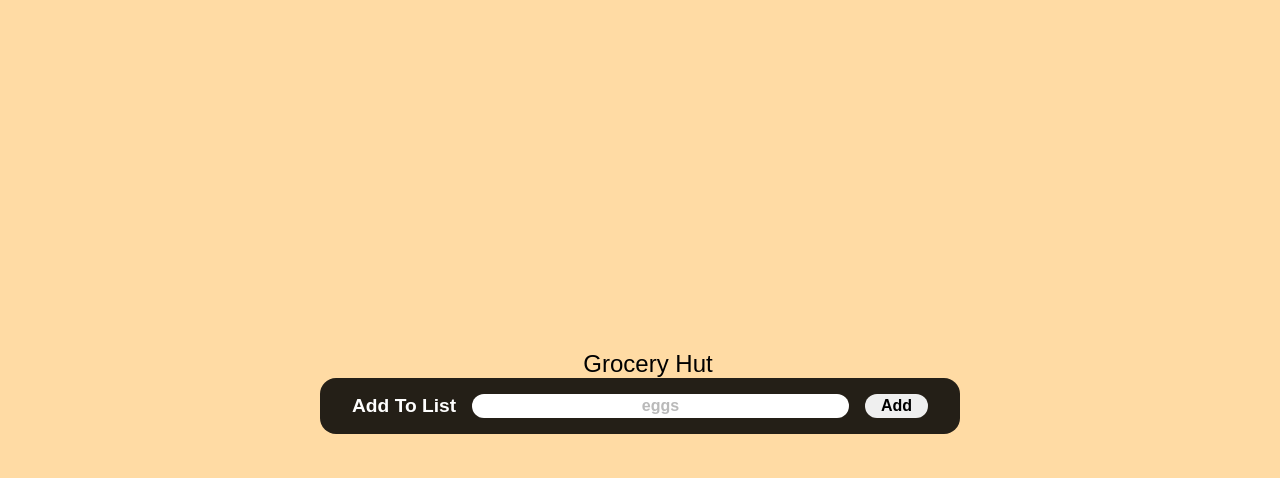
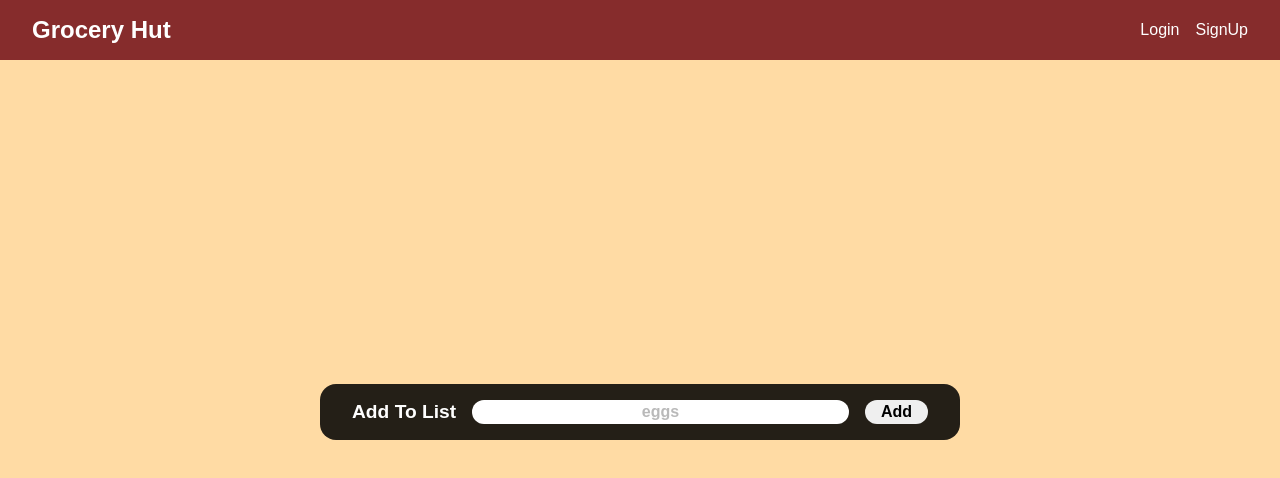
Before and after one commit to JJAHMEDAMER/grocery-hut, a Next.js app in the folder frontend/grocery_hut/: page /home in a window 1280 px wide. Shown: the top 478 px of the page. Built offline with nearby package versions, Linux system fonts and the light colour scheme; no server answers.

Commit message:
add navbar

```diff
--- /dev/null
+++ b/frontend/grocery_hut/comp/Navbar/Navbar.jsx
@@ -0,0 +1,11 @@
+import styles from "./Navbar.module.css"
+
+export const Navbar = () => {
+    return <nav className={styles.nav}>
+        <h1 className={styles.app_title}>Grocery Hut</h1>
+        <ul className={styles.list}>
+            <li>Login</li>
+            <li>SignUp</li>
+        </ul>
+    </nav>
+}
--- /dev/null
+++ b/frontend/grocery_hut/comp/Navbar/Navbar.module.css
@@ -0,0 +1,25 @@
+.nav {
+    display: flex;
+    justify-content: space-between;
+    align-items: center;
+    padding: 1rem 2rem;
+    background-color: var(--accent-color);
+    color: var(--white);
+}
+
+.app_title {
+    font-size: 1.5rem;
+    font-weight: 700;
+}
+
+.list{
+    display: flex;
+    justify-content: space-between;
+    align-items: center;
+    gap: 1rem;
+}
+
+.list>*:hover{
+    cursor: pointer;
+    color: rgb(244, 244, 244);
+}
--- /dev/null
+++ b/frontend/grocery_hut/comp/Navbar/index.js
@@ -0,0 +1 @@
+export * from "./Navbar"
--- a/frontend/grocery_hut/comp/index.js
+++ b/frontend/grocery_hut/comp/index.js
@@ -1,2 +1,3 @@
 export * from "./AddItemBar";
 export * from "./List";
+export * from "./Navbar";
--- a/frontend/grocery_hut/pages/home/home.module.css
+++ b/frontend/grocery_hut/pages/home/home.module.css
@@ -1,3 +1,10 @@
+   .app_container {
+       display: flex;
+       align-items: center;
+       justify-content: center;
+       min-height: 90vh;
+   }
+
    .app {
        display: flex;
        flex-direction: column;
@@ -6,11 +13,6 @@
        width: 50%;
    }
 
-   .app_title {
-       font-size: 1.5rem;
-       margin-left: 1rem;
-   }
-
    @media screen and (max-width: 600px) {
        .app {
            width: 90%;
--- a/frontend/grocery_hut/pages/home/index.jsx
+++ b/frontend/grocery_hut/pages/home/index.jsx
@@ -1,8 +1,8 @@
-import {useState, useEffect} from "react";
+import { useState, useEffect } from "react";
 import styles from './home.module.css'
 
 // Comp
-import { AddItemBar, List } from "../../comp";
+import { AddItemBar, List, Navbar } from "../../comp";
 
 // function getLocalStorage() {
 //   const data = localStorage.getItem("appList");
@@ -65,8 +65,10 @@ function App() {
   }
 
   return (
+    <div>
+      <Navbar />
+      <div className={styles.app_container}>
         <div className={styles.app}>
-      <h1 className={styles.app_title}>Grocery Hut</h1>
           <AddItemBar onClickHandler={add} onChangeHandler={(input) => inputValue = input} />
           {!(appList.length === 0) ? (
             <List
@@ -76,6 +78,8 @@ function App() {
             />
           ) : null}
         </div>
+      </div>
+    </div>
   );
 }
 
--- a/frontend/grocery_hut/styles/globals.css
+++ b/frontend/grocery_hut/styles/globals.css
@@ -1,5 +1,6 @@
 :root {
   --yellow: #FFDBA4;
+  --accent-color: #862c2c;
   --card-bg: rgba(0, 0, 0, 0.859);
   --white: #fff;
 }
@@ -18,11 +19,11 @@ body {
   background-color: var(--yellow);
 }
 
-#__next{
-  display: flex;
-  align-items: center;
-  justify-content: center;
-  min-height: 100vh;
+ul {
+  list-style: none;
+}
+
+#__next {
   width: 100vw;
 }
 
```
Lines whose indentation alone changed are shown as unchanged.
